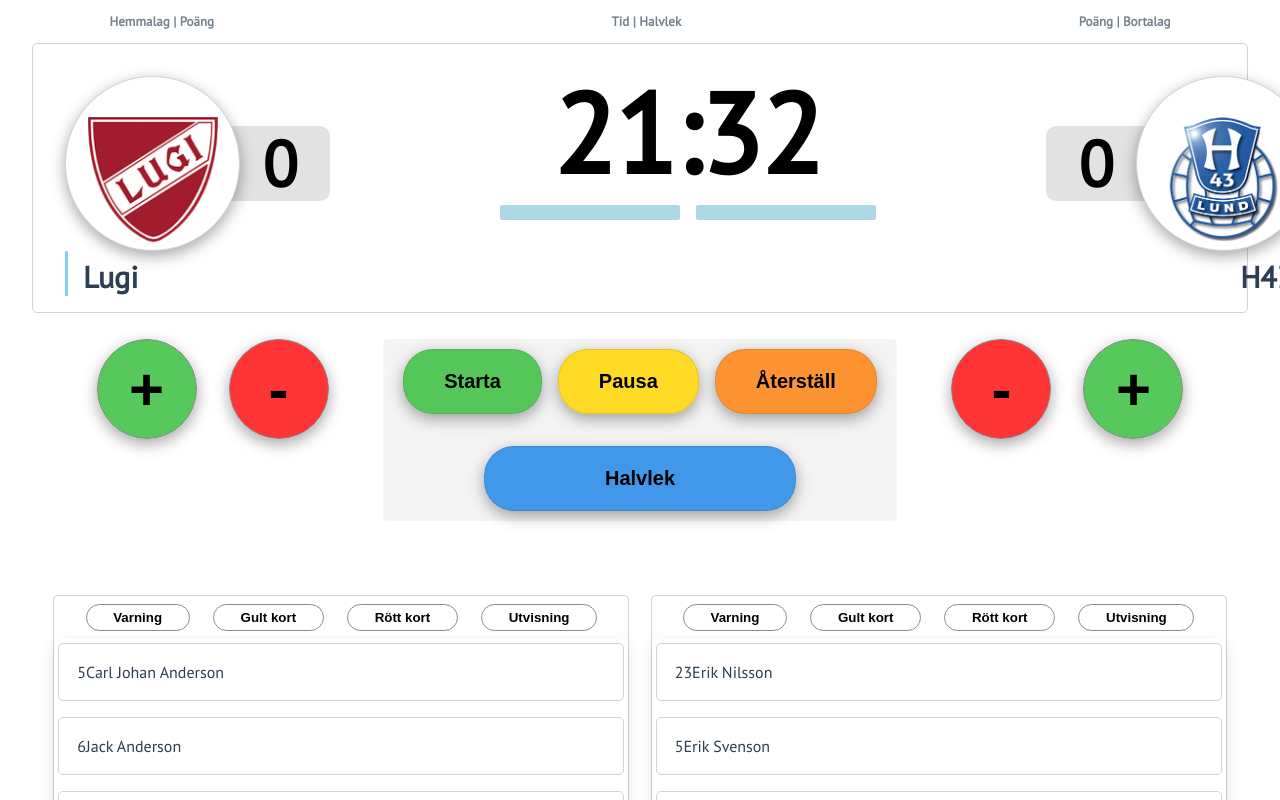
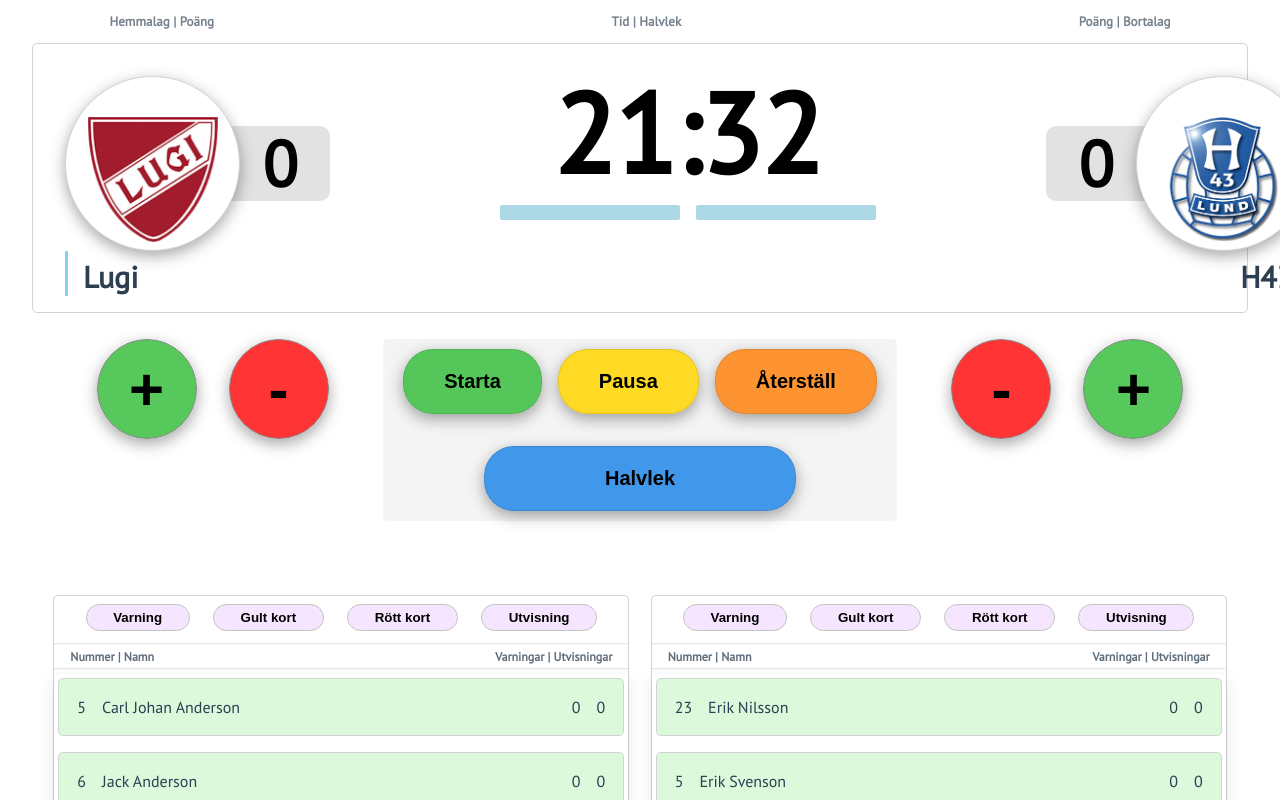
Before and after one commit to yunyan2020/matchboard2021, a Vue app in the folder client/: page / in a window 1280 px wide. Shown: the top 800 px of the page. Built offline with nearby package versions, Linux system fonts and the light colour scheme.

Commit message:
playerlist rendering

```diff
--- a/client/src/components/handballOperatorComps/PlayerListOperator.vue
+++ b/client/src/components/handballOperatorComps/PlayerListOperator.vue
@@ -1,20 +1,28 @@
 <template>
   <div class="playerlist-operator-container">
     <div class="playerlist-operator-btns">
-      <button class="penalty-btn">Varning</button>
-      <button class="penalty-btn">Gult kort</button>
-      <button class="penalty-btn">Rött kort</button>
-      <button class="penalty-btn">Utvisning</button>
+      <button @click="setPenalty($event)" class="penalty-btn">Varning</button>
+      <button @click="setPenalty($event)" class="penalty-btn">Gult kort</button>
+      <button @click="setPenalty($event)" class="penalty-btn">Rött kort</button>
+      <button @click="setPenalty($event)" class="penalty-btn">Utvisning</button>
     </div>
+    <hr />
+    <div class="description-container">
+      <p class="description-p">Nummer | Namn</p>
+      <p class="description-p">Varningar | Utvisningar</p>
+    </div>
+    <hr />
     <div class="playerlist-container" v-if="team">
       <div class="player" v-for="player in playerlist" :key="player">
         <div class="player-number-name">
           <p>{{player.Number}}</p>
           <p>{{player.Name}}</p>
         </div>
+        <div class="player-penalty-container">
+          <p>{{player.Warnings}}</p>
+          <p>{{player.SentOffs}}</p>
+        </div>
       </div>
-      {{team}}
-
     </div>
   </div>
 </template>
@@ -24,18 +32,64 @@ export default {
   props: ['team'],
   data() {
     return {
-
+      chosenPenalty: ''
     }
   },
   computed: {
     playerlist() {
       return this.team.TeamPlayers;
     }
+  },
+  methods: {
+    setPenalty(event) {
+      switch(event.target.innerText) {
+        case 'Varning':
+          this.chosenPenalty = 'Varning';
+          break;
+        case 'Gult kort':
+          this.chosenPenalty = 'Gult kort';
+          break;
+        case 'Rött kort':
+          this.chosenPenalty = 'Rött kort';
+          break;
+        case 'Utvisning':
+          this.chosenPenalty = 'Utvisning';
+          break;
+      }
+    },
+    penalize(type, player) {
+      switch(type) {
+        case '':
+          break;
+        case 'Varning':
+          player.Warnings = player.Warnings + 1;
+          console.log(player.Warnings);
+          break;
+        case 'Gult kort':
+
+          break;
+        case 'Rött kort':
+
+          break;
+        case 'Utvisning':
+
+          break;
+      }
+    }
   }
 }
 </script>
 
 <style scoped>
+  hr {
+    opacity: 0.25;
+    margin: 4px 0;
+  }
+
+  button:hover {
+    opacity: 0.75;
+  }
+
   .playerlist-operator-container {
     width: 45vw;
     border: 1px solid lightgray;
@@ -51,15 +105,31 @@ export default {
   .penalty-btn {
     background-color: white;
     outline: none;
-    border: 1px solid rgb(139, 139, 139);
+    border: 1px solid rgb(194, 194, 194);
     border-radius: 20px;
     padding: 5px 2em;
     font-weight: 900;
+    cursor: pointer;
+    background-color: rgba(235, 204, 253, 0.514);
+  }
+
+  .description-container {
+    display: flex;
+    justify-content: space-between;
+    padding: 0 1em;
+  }
+
+  .description-p {
+    margin: 0;
+    opacity: 0.75;
+    font-weight: 900;
+    font-size: 12px;
   }
 
   .player-number-name {
     display: flex;
     flex-direction: row;
+    gap: 1em;
   }
 
   .playerlist-container {
@@ -74,5 +144,19 @@ export default {
     border: 1px solid lightgray;
     border-radius: 5px;
     padding: 2px 18px;
+    display: flex;
+    justify-content: space-between;
+    background-color: rgba(117, 230, 117, 0.25);
+    cursor: pointer;
+  }
+
+  .player:hover {
+    background-color: rgba(117, 230, 117, 0.5);
+  }
+
+  .player-penalty-container {
+    display: flex;
+    flex-direction: row;
+    gap: 1em;
   }
 </style>
--- a/client/src/views/HandballOperator2.vue
+++ b/client/src/views/HandballOperator2.vue
@@ -49,7 +49,8 @@ export default {
           let player = {
             Name: allPlayers[i].firstName + ' ' + allPlayers[i].lastName,
             Number: allPlayers[i].playNumber,
-            Warnings: 0
+            Warnings: 0,
+            SentOffs: 0
           };
           players.push(player);
         }
```
